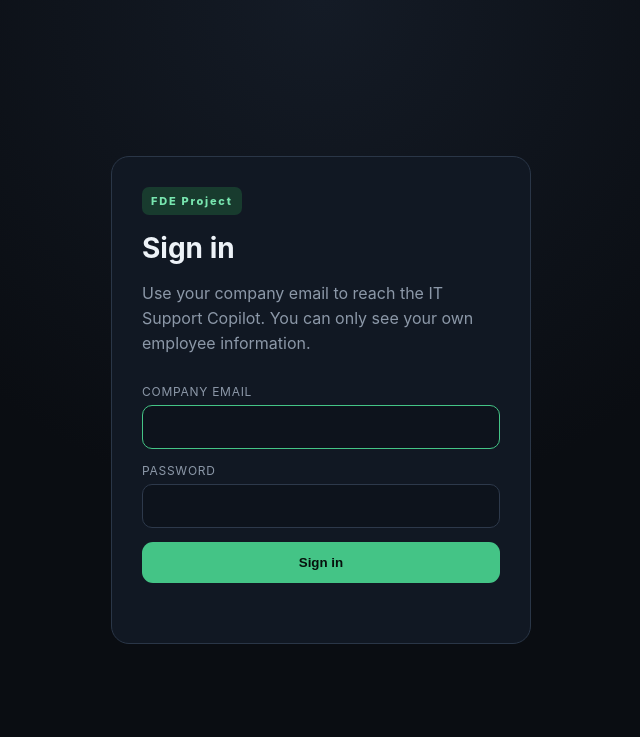
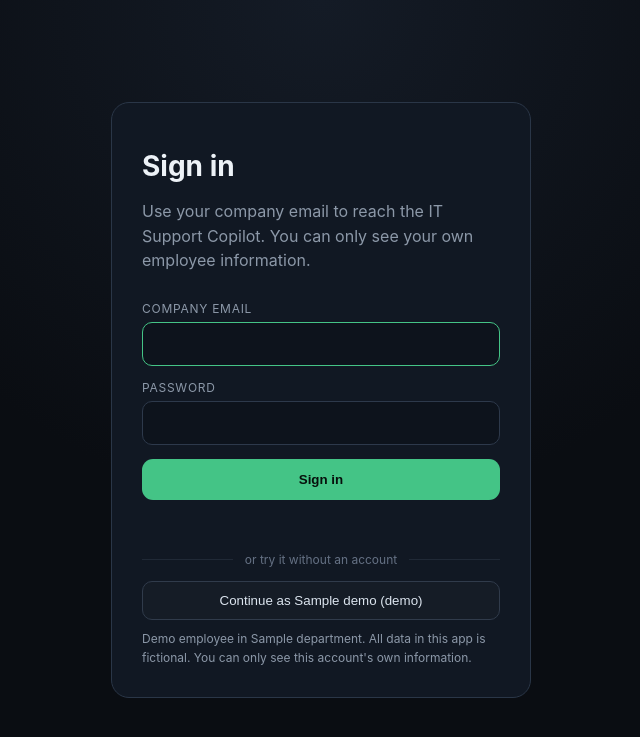
Before and after one commit to MuteebMMN/Enterprice_RAG_Copilot, a Python web app: template templates/login.html in a window 1280 px wide. Shown: the top 737 px of the page, without its empty margins (319-959 px from the left). Run offline with Jinja, Linux system fonts and the light colour scheme; the template is opened without the code that fills it: most values are stand-ins (such as "Sample title", 1, 10 or a date in 2020).

Commit message:
Add one-click demo login and remove FDE Project badge
- DEMO_EMAIL setting enables a "Continue as <name> (demo)" button on the
  login page; the demo endpoint only ever signs in an active employee-role
  account, skips lockout, and exposes no password
- Remove the "FDE Project" badge from the login, chat and admin pages

Co-Authored-By: Claude Sonnet 5.5 <noreply@anthropic.com>

```diff
--- a/app/core/config.py
+++ b/app/core/config.py
@@ -19,6 +19,7 @@ class Settings(BaseSettings):
     jwt_secret: str
     jwt_expire_minutes: int = 60
     cookie_secure: bool = False
+    demo_email: str = ""
     hr_db_path: str = str(BASE_DIR / "data" / "hr.db")
     app_db_path: str = str(BASE_DIR / "data" / "app.db")
     audit_db_path: str = str(BASE_DIR / "data" / "audit.db")
--- a/static/css/style.css
+++ b/static/css/style.css
@@ -40,3 +40,7 @@
 .badge-block{background:#4a2029;color:#ffb0b0}
 .actions{white-space:nowrap}
 .small-btn{padding:6px 10px;font-size:12px;margin-right:6px}
+.demo-box{margin-top:22px}
+.demo-divider{display:flex;align-items:center;gap:12px;color:#657184;font-size:12px;margin-bottom:14px}
+.demo-divider::before,.demo-divider::after{content:"";flex:1;height:1px;background:#202936}
+.demo-box p{margin:10px 0 0}
--- a/static/js/login.js
+++ b/static/js/login.js
@@ -1,6 +1,22 @@
 const form = document.getElementById('loginForm');
 const errorBox = document.getElementById('loginError');
 const btn = document.getElementById('loginBtn');
+
+const demoBtn = document.getElementById('demoBtn');
+if (demoBtn) {
+  demoBtn.addEventListener('click', async () => {
+    errorBox.textContent = '';
+    demoBtn.disabled = true;
+    try {
+      const res = await fetch('/api/auth/demo-login', { method: 'POST' });
+      if (!res.ok) throw new Error('Demo login is not available');
+      window.location.href = '/';
+    } catch (err) {
+      errorBox.textContent = err.message;
+      demoBtn.disabled = false;
+    }
+  });
+}
 
 form.addEventListener('submit', async (e) => {
   e.preventDefault();
--- a/templates/admin.html
+++ b/templates/admin.html
@@ -10,7 +10,6 @@
   <div class="admin-wrap">
     <header class="admin-head">
       <div>
-        <div class="brand-badge">FDE Project</div>
         <h1>Admin &amp; audit</h1>
         <p class="muted">Signed in as {{ user.name }} · <span class="role-tag">{{ user.role }}</span></p>
       </div>
--- a/templates/index.html
+++ b/templates/index.html
@@ -10,7 +10,6 @@
   <div class="shell">
     <aside class="sidebar">
       <div>
-        <div class="brand-badge">FDE Project</div>
         <h1>IT Support<br/>Agentic RAG</h1>
         <p class="muted">Private company knowledge first. External web only when evidence is weak.</p>
       </div>
--- a/templates/login.html
+++ b/templates/login.html
@@ -8,7 +8,6 @@
 </head>
 <body class="auth-body">
   <main class="auth-card">
-    <div class="brand-badge">FDE Project</div>
     <h1>Sign in</h1>
     <p class="muted">Use your company email to reach the IT Support Copilot. You can only see your own employee information.</p>
     <form id="loginForm" class="auth-form" autocomplete="on">
@@ -19,6 +18,13 @@
       <button id="loginBtn" type="submit" class="send-btn full">Sign in</button>
       <div id="loginError" class="form-error" role="alert"></div>
     </form>
+    {% if demo %}
+    <div class="demo-box">
+      <div class="demo-divider"><span>or try it without an account</span></div>
+      <button id="demoBtn" type="button" class="secondary-btn full-btn">Continue as {{ demo.name }} (demo)</button>
+      <p class="muted small">Demo employee in {{ demo.department }}. All data in this app is fictional. You can only see this account's own information.</p>
+    </div>
+    {% endif %}
   </main>
   <script src="/static/js/login.js"></script>
 </body>
```
Also changed, not shown: app/api/auth.py (+24 -9 lines), app/main.py (+12 -2 lines).
